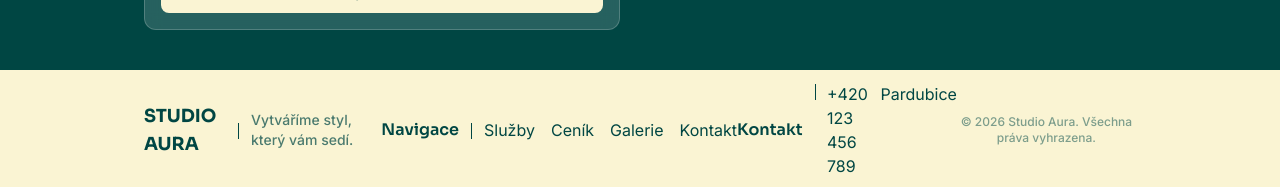
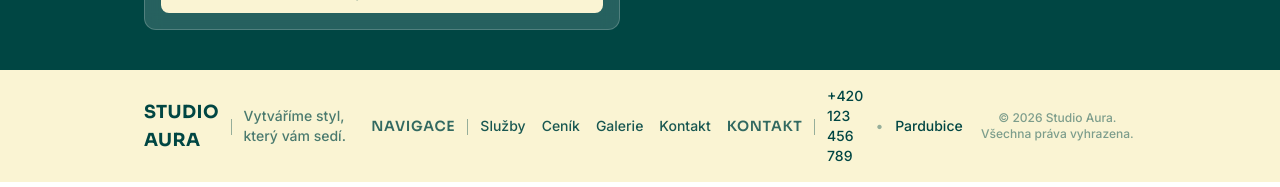
Before and after one commit to thentrsfs/studio-aura, a Next.js app: page / in a window 1280 px wide. Shown: the part 4174-4361 px from the top of the page. Built offline with nearby package versions, Linux system fonts and the light colour scheme.

Commit message:
Fix footer to be better on smaller devices.

```diff
--- a/components/sections/Kontakt.tsx
+++ b/components/sections/Kontakt.tsx
@@ -43,59 +43,70 @@ const Kontakt = () => {
 					src='https://www.google.com/maps/embed?pb=!1m18!1m12!1m3!1d82007.52918847471!2d15.676048253770366!3d50.03505584517829!2m3!1f0!2f0!3f0!3m2!1i1024!2i768!4f13.1!3m3!1m2!1s0x470dc94b239307b5%3A0x12d59894ccf624ae!2z0J_QsNGA0LTRg9Cx0LjRhtC1!5e0!3m2!1ssr!2scz!4v1775219406732!5m2!1ssr!2scz'
 					loading='lazy'></iframe>
 			</div>
-			<footer className='w-full lg:px-36 px-6 block mt-auto bg-background text-primary lg:py-3 py-5'>
-				<div className='w-full mx-auto flex max-lg:flex-col max-lg:gap-8 justify-between lg:items-center'>
-					<div className='flex max-lg:flex-col lg:gap-3 gap-2 lg:items-center'>
+			<footer className='w-full lg:px-36 px-6 block mt-auto bg-background text-primary lg:py-4 py-8'>
+				<div className='w-full mx-auto flex flex-col lg:flex-row justify-between items-center gap-6 lg:gap-4'>
+					{/* BRANDING */}
+					<div className='flex flex-col sm:flex-row gap-2 sm:gap-3 items-center text-center sm:text-left'>
 						<a
 							href='#hero'
-							className='text-lg font-bold uppercase font-sora'>
+							className='text-lg font-bold uppercase font-sora tracking-wide hover:opacity-80 transition-opacity'>
 							Studio Aura
 						</a>
-						<div className='w-px h-4 bg-primary mt-0.5 md:block hidden' />
+						<div className='w-px h-4 bg-primary/40 mt-0.5 sm:block hidden' />
 						<p className='text-primary/70 text-sm font-medium'>
 							Vytváříme styl, který vám sedí.
 						</p>
 					</div>
 
 					{/* NAV */}
-					<div className='flex max-md:flex-col md:items-center md:gap-3 gap-2'>
-						<h4 className='font-semibold font-sora'>Navigace</h4>
-						<div className='w-px h-4 bg-primary mt-0.5 md:block hidden' />
-						<div className='flex items-center gap-4'>
+					<div className='flex flex-col sm:flex-row items-center gap-2 sm:gap-3'>
+						<h4 className='font-semibold font-sora text-sm uppercase tracking-wider text-primary/80'>
+							Navigace
+						</h4>
+						<div className='w-px h-4 bg-primary/40 mt-0.5 sm:block hidden' />
+						<div className='flex items-center gap-4 text-sm font-medium'>
 							<a
 								href='#sluzby'
-								className='hover:underline'>
+								className='hover:underline text-primary/90'>
 								Služby
 							</a>
 							<a
 								href='#cenik'
-								className='hover:underline'>
+								className='hover:underline text-primary/90'>
 								Ceník
 							</a>
 							<a
 								href='#galerie'
-								className='hover:underline'>
+								className='hover:underline text-primary/90'>
 								Galerie
 							</a>
 							<a
 								href='#kontakt'
-								className='hover:underline'>
+								className='hover:underline text-primary/90'>
 								Kontakt
 							</a>
 						</div>
 					</div>
 
 					{/* CONTACT */}
-					<div className='flex max-md:flex-col md:items-center md:gap-3 gap-2'>
-						<h4 className='font-semibold font-sora'>Kontakt</h4>
-						<div className='flex gap-3'>
-							<div className='w-px h-4 bg-primary mt-0.5 md:block hidden' />
-							<a href='tel:+420123456789'>+420 123 456 789</a>
+					<div className='flex flex-col sm:flex-row items-center gap-2 sm:gap-3'>
+						<h4 className='font-semibold font-sora text-sm uppercase tracking-wider text-primary/80'>
+							Kontakt
+						</h4>
+						<div className='w-px h-4 bg-primary/40 mt-0.5 sm:block hidden' />
+						<div className='flex items-center gap-3 text-sm font-medium'>
+							<a
+								href='tel:+420123456789'
+								className='hover:underline'>
+								+420 123 456 789
+							</a>
+							<span className='text-primary/40'>•</span>
 							<p>Pardubice</p>
 						</div>
 					</div>
 
-					<div className='text-center text-primary/50 text-xs font-medium block max-lg:mr-auto'>
+					{/* COPYRIGHT */}
+					<div className='text-center text-primary/50 text-xs font-medium pt-4 lg:pt-0 border-t lg:border-t-0 border-primary/10 w-full lg:w-auto mt-2 lg:mt-0'>
 						© 2026 Studio Aura. Všechna práva vyhrazena.
 					</div>
 				</div>
```
